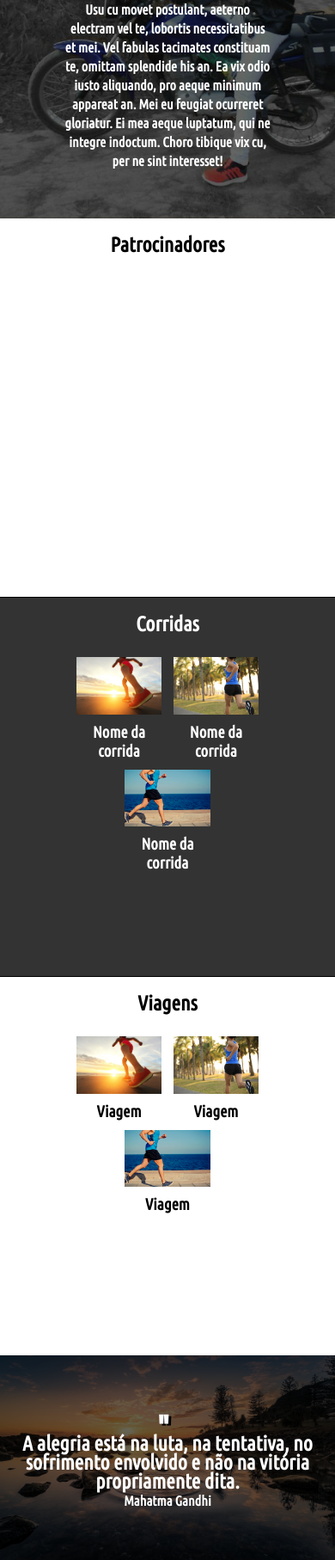
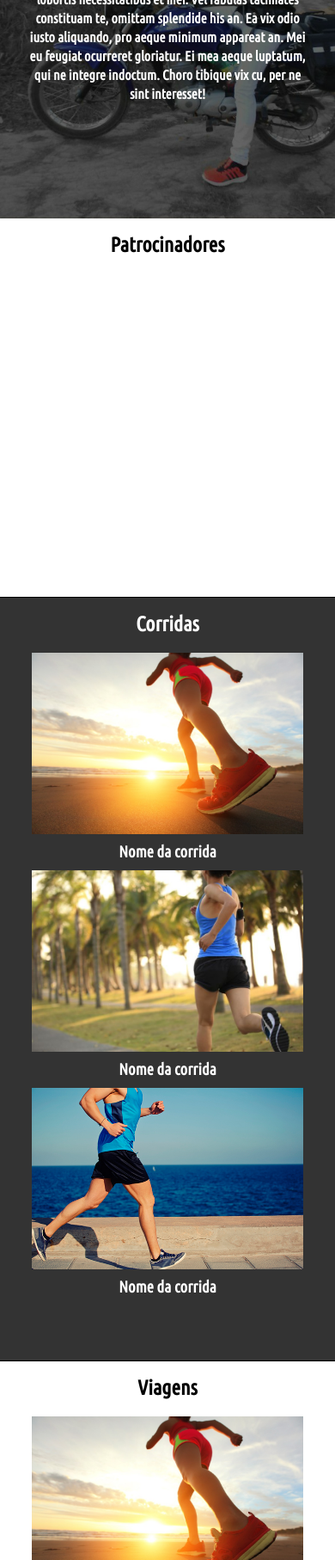
Before and after one commit to lucasolivercz/lucasolivercz.github.io, a website: page index.html in a window 390 px wide. Shown: the part 186-2000 px from the top of the page at 86% size. Drawn offline with Linux system fonts and the light colour scheme.

Commit message:
Add responsive in site

```diff
--- a/sass/style.scss
+++ b/sass/style.scss
@@ -208,7 +208,13 @@ h1 {
     z-index: 2;
 
     div {
-      margin-top: 70px;
+      width: 97%;
+      margin: 0 auto;
+      margin-top: 60px;
+
+      h2 {
+        padding-bottom: 5px;
+      }
     }
   }
 }
@@ -234,7 +240,7 @@ form {
 
   .confirm {
     position: absolute;
-    right: 0px;
+    right: 0;
     bottom: -5px;
 
     button {
@@ -252,3 +258,32 @@ form {
   background-image: linear-gradient(to right, #DB162F 0%, lighten(#DB162F, 10%) 100%);
   padding: 20px;
 }
+@media(max-width:700px) {
+  .row {
+    .col-3 {
+      width: 45%;
+    }
+  }
+}
+@media(max-width:416px) {
+  .sobre .conteudo div {
+    margin-top: 30px;
+
+    h1 {
+      line-height: 40px;
+    }
+
+    .about-me {
+      width: 90%;
+    }
+  }
+}
+@media(max-width:460px) {
+  .row {
+    .col-2,
+    .col-3 {
+      width: 95%;
+      margin: 0 auto 10px;
+    }
+  }
+}
```
Also changed, not shown: css/style.min.css.
